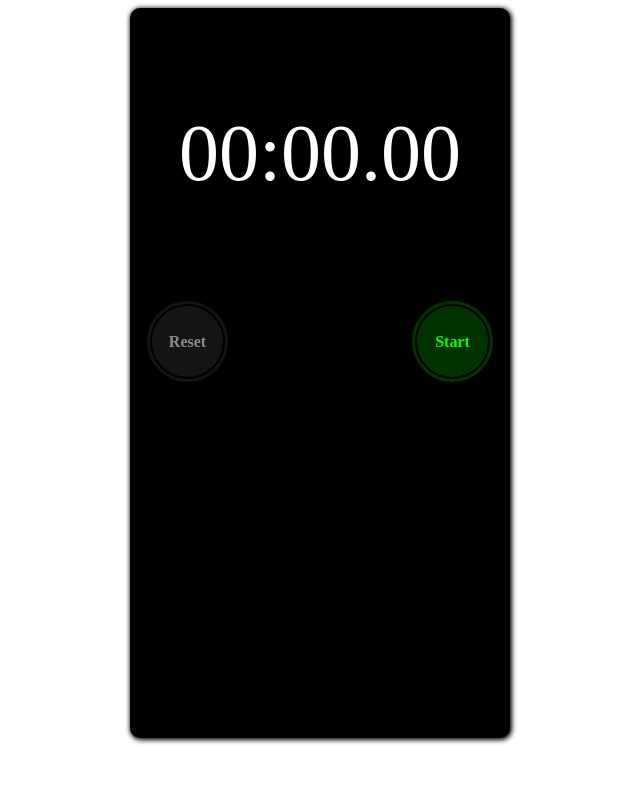
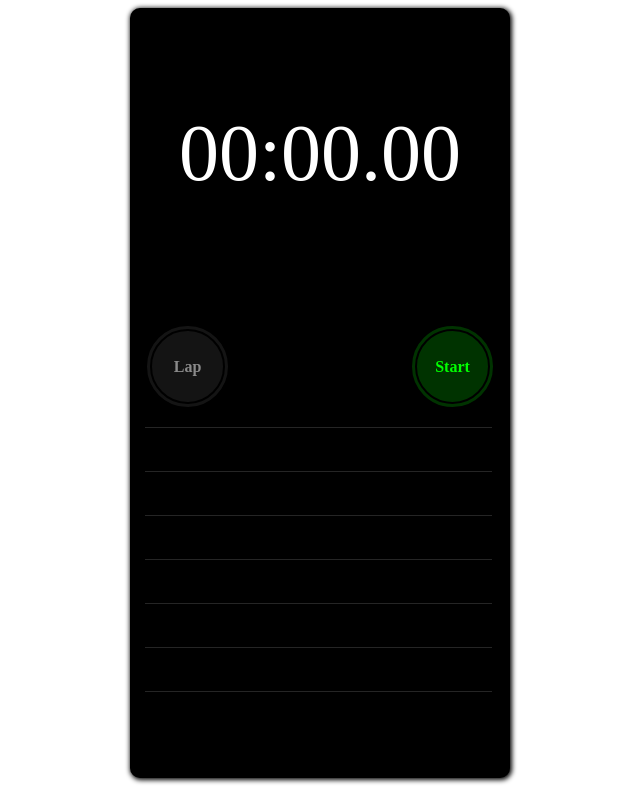
Before and after one commit to TimurJ/React-Stopwatch, a React (Vite) app: page / in a window 1280 px wide. Shown: the whole page, without its empty margins (320-960 px from the left). Built offline with nearby package versions, Linux system fonts and the light colour scheme; a web font is replaced by a local one.

Commit message:
finalised style and functionality

```diff
--- a/src/App.jsx
+++ b/src/App.jsx
@@ -1,5 +1,5 @@
 import "./style.css"
-import { useState, useReducer, useEffect } from "react"
+import { useReducer } from "react"
 import DisplayTime from "./DisplayTime"
 import Buttons from "./Buttons"
 import LapTable from "./LapTable"
@@ -8,6 +8,7 @@ import useTimer from "./useTimer"
 const ACTIONS = {
   START_STOP_TIMER: "start-timer",
   CAPTURE_LAP_TIME: "capture-lap",
+  RESET: "reset",
 }
 
 const initialState = {
@@ -18,31 +19,29 @@ const initialState = {
 const reducer = (state, action) => {
   switch (action.type) {
     case ACTIONS.START_STOP_TIMER:
-      return { isRunning: !state.isRunning }
+      return { ...state, isRunning: !state.isRunning }
     case ACTIONS.CAPTURE_LAP_TIME:
-      return { lapTimes: (lapTimes) => [action.payload, ...lapTimes] }
+      return { ...state, lapTimes: [action.payload, ...state.lapTimes] }
+    case ACTIONS.RESET:
+      return { isRunning: false, lapTimes: [] }
+    default:
+      return console.error("Action type not recognized")
   }
 }
 
 const App = () => {
   const [state, dispatch] = useReducer(reducer, initialState)
 
-  // const [isRunning, setIsRunning] = useState(false)
-  const [lapTimes, setLapTimes] = useState([])
-  // const [emptyLaps, setEmptyLaps] = useState(["", "", "", "", "", ""])
-
   const { elapsedTime, activeLap, resetActiveLap, resetElapsedTime } = useTimer(state.isRunning, state.lapTimes)
 
   const handleResetLap = () => {
     if (state.isRunning) {
-      setLapTimes((lapTimes) => [activeLap, ...lapTimes])
-      //dispatch({ type: ACTIONS.CAPTURE_LAP_TIME, payload: activeLap })
+      dispatch({ type: ACTIONS.CAPTURE_LAP_TIME, payload: activeLap })
       resetActiveLap()
     } else {
       resetElapsedTime()
       resetActiveLap()
-      // setLapTimes([])
-      // setEmptyLaps(["", "", "", "", "", ""])
+      dispatch({ type: ACTIONS.RESET })
     }
   }
 
@@ -50,19 +49,14 @@ const App = () => {
     dispatch({ type: ACTIONS.START_STOP_TIMER })
   }
 
-  useEffect(() => {
-    console.log(state.lapTimes)
-  }, [])
-
   return (
     <div>
       <DisplayTime elapsedTime={elapsedTime} />
 
       <Buttons isStarted={elapsedTime > 0} isRunning={state.isRunning} handleResetLap={handleResetLap} handleStartStop={handleStartStop} />
 
-      <LapTable lapTimes={lapTimes} activeLap={activeLap} />
+      <LapTable lapTimes={state.lapTimes} activeLap={activeLap} />
     </div>
   )
 }
-
 export default App
--- a/src/Buttons.jsx
+++ b/src/Buttons.jsx
@@ -1,8 +1,17 @@
 const Buttons = ({ isStarted, isRunning, handleResetLap, handleStartStop }) => {
+  const resetLapButtonText = () => {
+    if (!isStarted) {
+      return "Lap"
+    } else if (isRunning) {
+      return "Lap"
+    } else if (!isRunning) {
+      return "Reset"
+    }
+  }
   return (
     <div className="buttons">
       <button className="resetLapButton" disabled={!isStarted} onClick={handleResetLap}>
-        {isRunning ? "Lap" : "Reset"}
+        {resetLapButtonText()}
       </button>
       <button className={isRunning ? "stopButton" : "startButton"} onClick={handleStartStop}>
         {isRunning ? "Stop" : "Start"}
--- /dev/null
+++ b/src/EmptyLaps.jsx
@@ -0,0 +1,16 @@
+const EmptyLaps = ({ lapTimes, activeLap }) => {
+  let emptyLaps
+  if (lapTimes.length < 7) {
+    emptyLaps = 7 - lapTimes.length - (activeLap ? 1 : 0)
+  }
+  return new Array(emptyLaps).fill(0).map((_, i) => {
+    return (
+      <tr key={i}>
+        <td></td>
+        <td></td>
+      </tr>
+    )
+  })
+}
+
+export default EmptyLaps
--- a/src/LapTable.jsx
+++ b/src/LapTable.jsx
@@ -1,6 +1,6 @@
 import ActiveLap from "./ActiveLap"
-import { convertTime } from "./utils"
-import { fastestSlowestLap } from "./fastestSlowestLap"
+import LapTimes from "./LapTimes"
+import EmptyLaps from "./EmptyLaps"
 
 const LapTable = ({ lapTimes, activeLap }) => {
   return (
@@ -8,17 +8,8 @@ const LapTable = ({ lapTimes, activeLap }) => {
       <table>
         <tbody>
           {activeLap ? <ActiveLap activeLap={activeLap} lapTimes={lapTimes} /> : null}
-
-          {lapTimes.map((element, index) => {
-            const lapNumber = lapTimes.length - index
-            const lapClass = fastestSlowestLap(element, lapTimes.length)
-            return (
-              <tr className={lapClass} key={lapNumber}>
-                <td>Lap {lapNumber}</td>
-                <td>{convertTime(element)}</td>
-              </tr>
-            )
-          })}
+          <LapTimes lapTimes={lapTimes} />
+          <EmptyLaps lapTimes={lapTimes} activeLap={activeLap} />
         </tbody>
       </table>
     </div>
--- /dev/null
+++ b/src/LapTimes.jsx
@@ -0,0 +1,17 @@
+import { convertTime } from "./utils"
+import { fastestSlowestLap } from "./fastestSlowestLap"
+
+const LapTimes = ({ lapTimes }) => {
+  return lapTimes.map((element, index) => {
+    const lapNumber = lapTimes.length - index
+    const lapClass = fastestSlowestLap(element, lapTimes.length)
+    return (
+      <tr className={lapClass} key={lapNumber}>
+        <td>Lap {lapNumber}</td>
+        <td>{convertTime(element)}</td>
+      </tr>
+    )
+  })
+}
+
+export default LapTimes
--- a/src/style.css
+++ b/src/style.css
@@ -9,8 +9,8 @@
   --initial-lap-button-color: rgba(153, 153, 153, 0.13);
   --initial-lap-text-color: rgba(255, 255, 255, 0.5);
   --resetLap-button-color: rgba(153, 153, 153, 0.3);
-  --fastest-lap-color: green;
-  --slowest-lap-color: red;
+  --fastest-lap-color: rgb(0, 255, 0);
+  --slowest-lap-color: rgb(255, 0, 0);
   --lap-border-color: rgb(37, 37, 37);
   --scrollbar-color: rgb(102, 102, 102);
   --text-color: rgb(255, 255, 255);
@@ -23,7 +23,7 @@
   padding: 0;
   margin: auto;
   width: 380px;
-  height: 730px;
+  height: 770px;
   border-radius: 10px;
   box-shadow: 1px 1px 5px 1px #000000;
 }
@@ -48,7 +48,7 @@ button {
 }
 
 .buttons {
-  margin-top: 100px;
+  margin-top: 125px;
   text-align: center;
   display: flex;
   justify-content: space-between;
@@ -115,8 +115,8 @@ table {
 td {
   width: 68px;
   height: 19px;
-  padding-top: 15px;
-  padding-bottom: 15px;
+  padding-top: 12px;
+  padding-bottom: 12px;
   padding-left: 209px;
 }
 
--- a/src/useTimer.js
+++ b/src/useTimer.js
@@ -27,5 +27,4 @@ const useTimer = (isRunning, lapTimes) => {
   }
   return { elapsedTime, activeLap, resetActiveLap, resetElapsedTime }
 }
-
 export default useTimer
```
